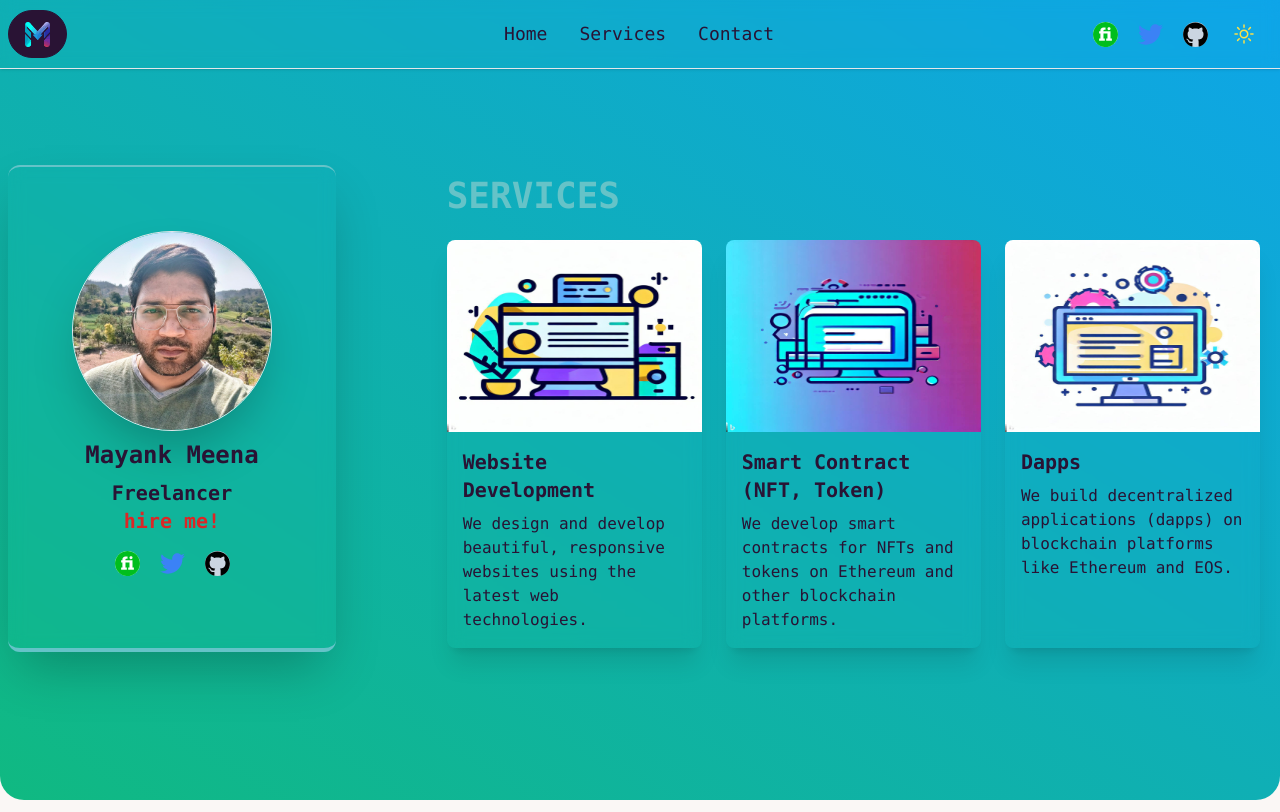
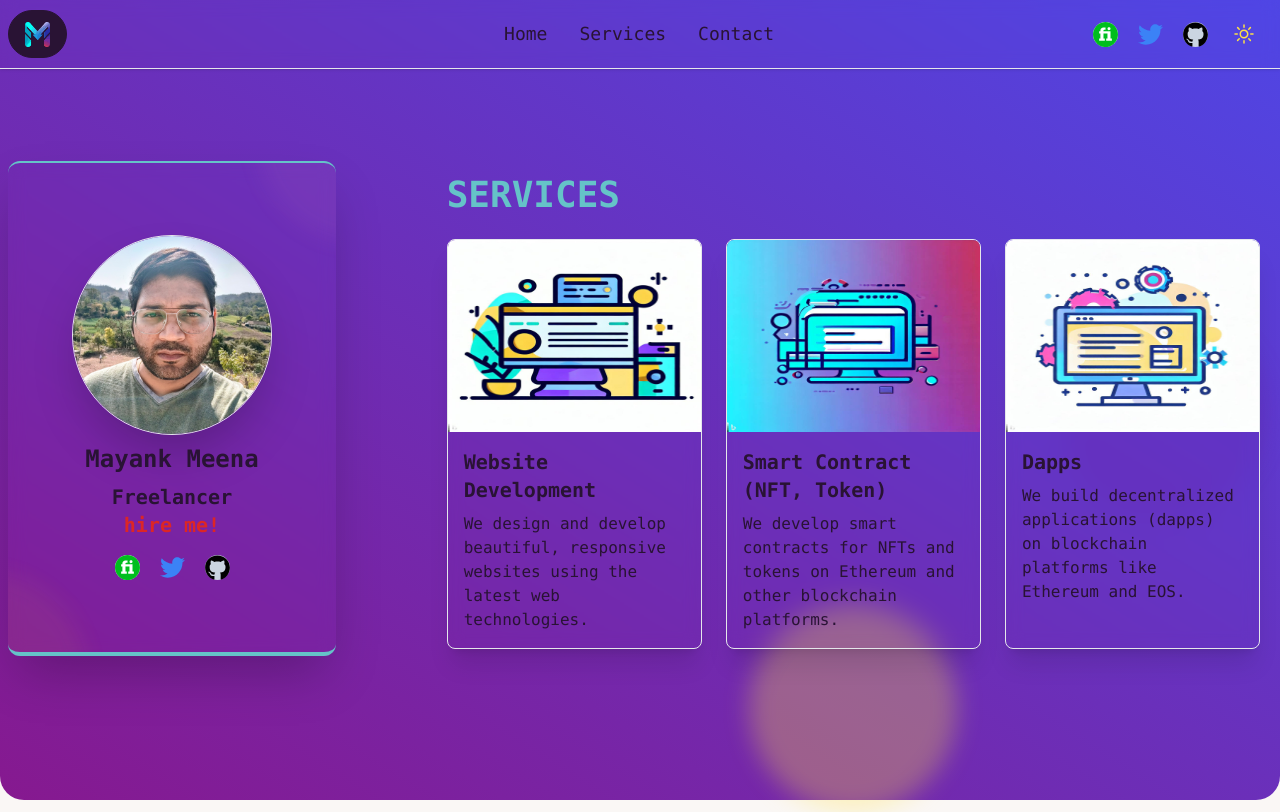
Before and after one commit to dcryptoniun/portfolio, a Next.js app: page /services in a window 1280 px wide. Built offline with nearby package versions, Linux system fonts and the light colour scheme.

Commit message:
Minor Improvments

```diff
--- a/components/Layout.js
+++ b/components/Layout.js
@@ -2,13 +2,13 @@ import React from "react";
 import Navbar from "./Navbar";
 import Sidebar from "./Sidebar";
 import { ToastContainer } from "react-toastify";
-import 'react-toastify/dist/ReactToastify.css';
+import "react-toastify/dist/ReactToastify.css";
 
 export default function Layout({ children }) {
   return (
     <div className="font-mono">
       <Navbar />
-      <div className="flex rounded-b-3xl justify-center flex-col md:flex-row items-center w-full bg-gradient-to-tr from-emerald-500 to-sky-500">
+      <div className="flex flex-col items-center justify-center w-full rounded-b-3xl md:flex-row bg-gradient-to-tr from-fuchsia-800 to-indigo-600">
         <ToastContainer
           className="font-mono font-bold "
           position="top-right"
@@ -22,10 +22,10 @@ export default function Layout({ children }) {
           pauseOnHover
           theme="dark"
         />
-        <div className="   h-screen md:w-1/3 w-full  ">
-         < Sidebar/>
+        <div className="w-full h-screen md:w-1/3">
+          <Sidebar />
         </div>
-        <div className=" h-screen  md:w-2/3">{children}</div>
+        <div className="h-screen md:w-2/3">{children}</div>
       </div>
     </div>
   );
--- a/components/Sidebar.js
+++ b/components/Sidebar.js
@@ -3,14 +3,13 @@ import Image from "next/image";
 import Link from "next/link";
 import Links from "./Links";
 
-
-
 function Sidebar() {
   return (
-    <div className=" flex md:fixed  md:justify-start justify-center items-center pt-24 md:pt-0 md:w-fit  h-screen m-2">
+    <div className="flex items-center justify-center h-screen pt-24 m-2 md:fixed md:justify-start md:pt-0 md:w-fit">
       <div>
-
-          <div className=" shadow-2xl border-b-4 border-t-2 border-primary p-16 rounded-xl backdrop-blur text-center space-y-2">
+        <div className="relative p-16 space-y-2 text-center border-t-2 border-b-4 shadow-2xl border-primary rounded-xl backdrop-blur overflow-clip hover:scale-105">
+          <div className="absolute rounded-full animate-pulse bg-secondary/10 w-52 h-52 -top-32 -right-32 blur-md "></div>
+          <div className="absolute rounded-full bg-accent/10 w-52 h-52 -bottom-32 -left-32 blur-md animate-pulse"></div>
           <Image
             className="rounded-full w-[200px] h-[200px] shadow-2xl border"
             src="/Images/photo.jpg"
@@ -18,10 +17,10 @@ function Sidebar() {
             height={200}
             alt="photo"
           />
-            <h1 className=" font-bold text-2xl">Mayank Meena</h1>
-            <p className="font-bold text-xl">Freelancer</p>
+          <h1 className="text-2xl font-bold ">Mayank Meena</h1>
+          <p className="text-xl font-bold">Freelancer</p>
           <Link
-              className="text-red-600 font-bold text-xl hover:text-red-400"
+            className="text-xl font-bold text-red-600 hover:text-red-400"
             href="https://www.fiverr.com/mayankmeena"
             target="_blank"
             rel="noopener noreferrer"
@@ -30,7 +29,6 @@ function Sidebar() {
           </Link>
           <Links />
         </div>
-
       </div>
     </div>
   );
--- a/pages/App.js
+++ b/pages/App.js
@@ -9,7 +9,7 @@ import Contact from "./contact.js";
 function App() {
   return (
     <>
-      <div className=" scroll-smooth duration-500  w-full inset-4  flex justify-center items-center flex-col">
+      <div className="flex flex-col items-center justify-center w-full duration-500  scroll-smooth inset-4">
         <section id="hero">
           <Hero />
         </section>
--- a/pages/contact.js
+++ b/pages/contact.js
@@ -44,11 +44,11 @@ const ContactUs = () => {
   };
 
   return (
-    <div className="flex flex-col justify-center items-center min-h-screen">
+    <div className="flex flex-col items-center justify-center min-h-screen ">
       <form
         ref={form}
         onSubmit={sendEmail}
-        className="max-w-lg flex flex-col"
+        className="flex flex-col w-full max-w-lg p-16 shadow-xl"
       >
         <label className="py-1 my-1">Name</label>
 
@@ -56,7 +56,7 @@ const ContactUs = () => {
           type="text"
           name="user_name"
           placeholder="Name"
-          className="form-input text-yellow-300 border border-gray-300 rounded-md px-4 py-2 focus:outline-none focus:ring-2 focus:ring-emerald-300 focus:border-transparent shadow-xl"
+          className="px-4 py-2 border border-gray-300 rounded-md shadow-xl hover:scale-105 hover:text-yellow-300 form-input focus:outline-none focus:ring-2 focus:scale-105 focus:ring-emerald-300 focus:border-transparent"
         />
 
         <label className="py-1 my-1">Email</label>
@@ -64,7 +64,7 @@ const ContactUs = () => {
           type="email"
           name="email"
           placeholder="example@gmail.com"
-          className="form-input text-yellow-300 border border-gray-300 rounded-md px-4 py-2 focus:outline-none focus:ring-2 focus:ring-emerald-300 focus:border-transparent shadow-xl"
+          className="px-4 py-2 text-yellow-300 border border-gray-300 rounded-md shadow-xl hover:scale-105 form-input focus:outline-none focus:ring-2 focus:scale-105 focus:ring-emerald-300 focus:border-transparent"
         />
 
         <label className="py-1 my-1">Message</label>
@@ -72,13 +72,13 @@ const ContactUs = () => {
         <textarea
           name="message"
           placeholder="Enter Message"
-          className="form-textarea text-yellow-300 border border-gray-300 rounded-md px-4 py-2 focus:outline-none focus:ring-2 focus:ring-emerald-300 focus:border-transparent "
+          className="px-4 py-2 text-yellow-300 border border-gray-300 rounded-md form-textarea hover:scale-105 focus:scale-105 focus:outline-none focus:ring-2 focus:ring-emerald-300 focus:border-transparent "
         />
         <br />
         <input
           type="submit"
           value={isSending ? "Sending..." : "Send"}
-          className="font-bold uppercase bg-transperent py-2 px-4 w-full text-primary hover:bg-secondary/10 hover:text-accent outline rounded transition-all duration-150 active:bg-primary shadow-xl"
+          className="w-full px-4 py-2 font-bold uppercase transition-all duration-150 rounded shadow-xl bg-transperent text-primary hover:bg-secondary/10 hover:text-accent outline active:bg-primary"
           disabled={isSending}
         />
       </form>
--- a/pages/index.js
+++ b/pages/index.js
@@ -5,7 +5,7 @@ export default function Home() {
   return (
     <>
       <Head>
-        <title>Mayank Meena</title>
+        <title>Mayank Meena | Freelance services</title>
         <meta name="description" content="Portfolio Mayank Meena" />
         <meta name="viewport" content="width=device-width, initial-scale=1" />
         <link rel="icon" href="/favicon.ico" />
--- a/pages/services.js
+++ b/pages/services.js
@@ -1,4 +1,3 @@
-import Head from "next/head";
 import Image from "next/image";
 
 const services = [
@@ -25,17 +24,16 @@ const services = [
 
 export default function Services() {
   return (
-    <div className="m-3 p-2 md:h-screen flex justify-center items-center">
-      <Head>
-        <title>Services | Mayank Meena</title>
-      </Head>
-      <div className="container mx-auto py-8">
-        <h1 className="text-4xl font-bold  mb-6 text-primary">SERVICES</h1>
-        <div className="grid grid-cols-1 sm:grid-cols-2 lg:grid-cols-3 gap-6 ">
+    <div className="relative flex items-center justify-center p-2 m-3 md:h-screen">
+      <div className="absolute right-0 rounded-full bg-purple-800/30 w-52 h-52 blur-md animate-pulse"></div>
+      <div className="absolute bottom-0 rounded-full bg-yellow-300/30 w-52 h-52 blur-md"></div>
+      <div className="container py-8 mx-auto ">
+        <h1 className="mb-6 text-4xl font-bold text-primary">SERVICES</h1>
+        <div className="grid grid-cols-1 gap-6 sm:grid-cols-2 lg:grid-cols-3 ">
           {services.map((service) => (
             <div
               key={service.title}
-              className="bg-transparent backdrop-blur shadow-xl rounded-lg overflow-hidden"
+              className="overflow-hidden bg-transparent border border-opacity-50 rounded-lg shadow-xl hover:outline hover:transition-transform hover:scale-105 backdrop-blur"
             >
               <div className="relative h-48">
                 <Image
@@ -46,7 +44,7 @@ export default function Services() {
                 />
               </div>
               <div className="p-4">
-                <h2 className="text-xl font-bold  mb-2">{service.title}</h2>
+                <h2 className="mb-2 text-xl font-bold">{service.title}</h2>
                 <p className="">{service.description}</p>
               </div>
             </div>
```
Lines whose indentation alone changed are shown as unchanged.
